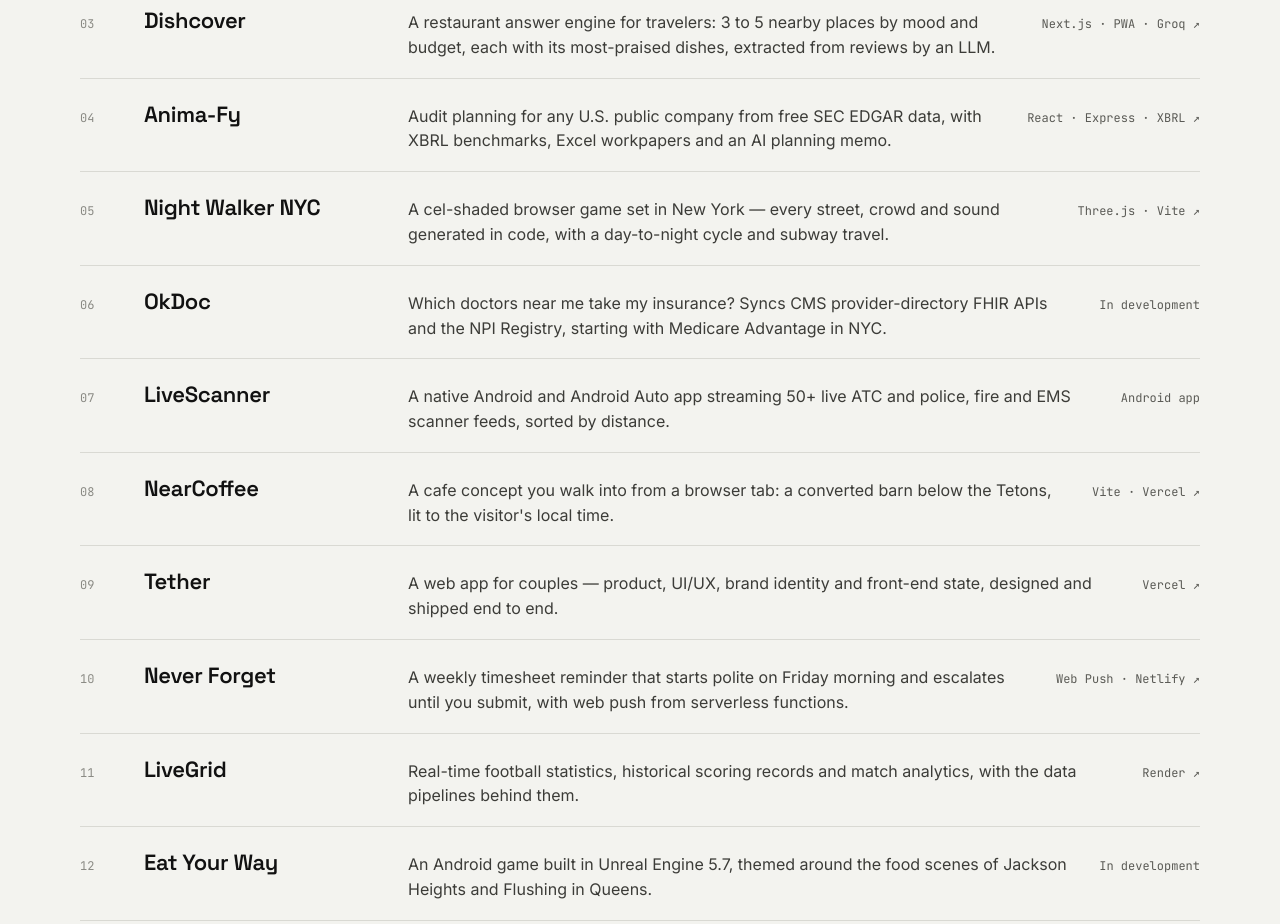
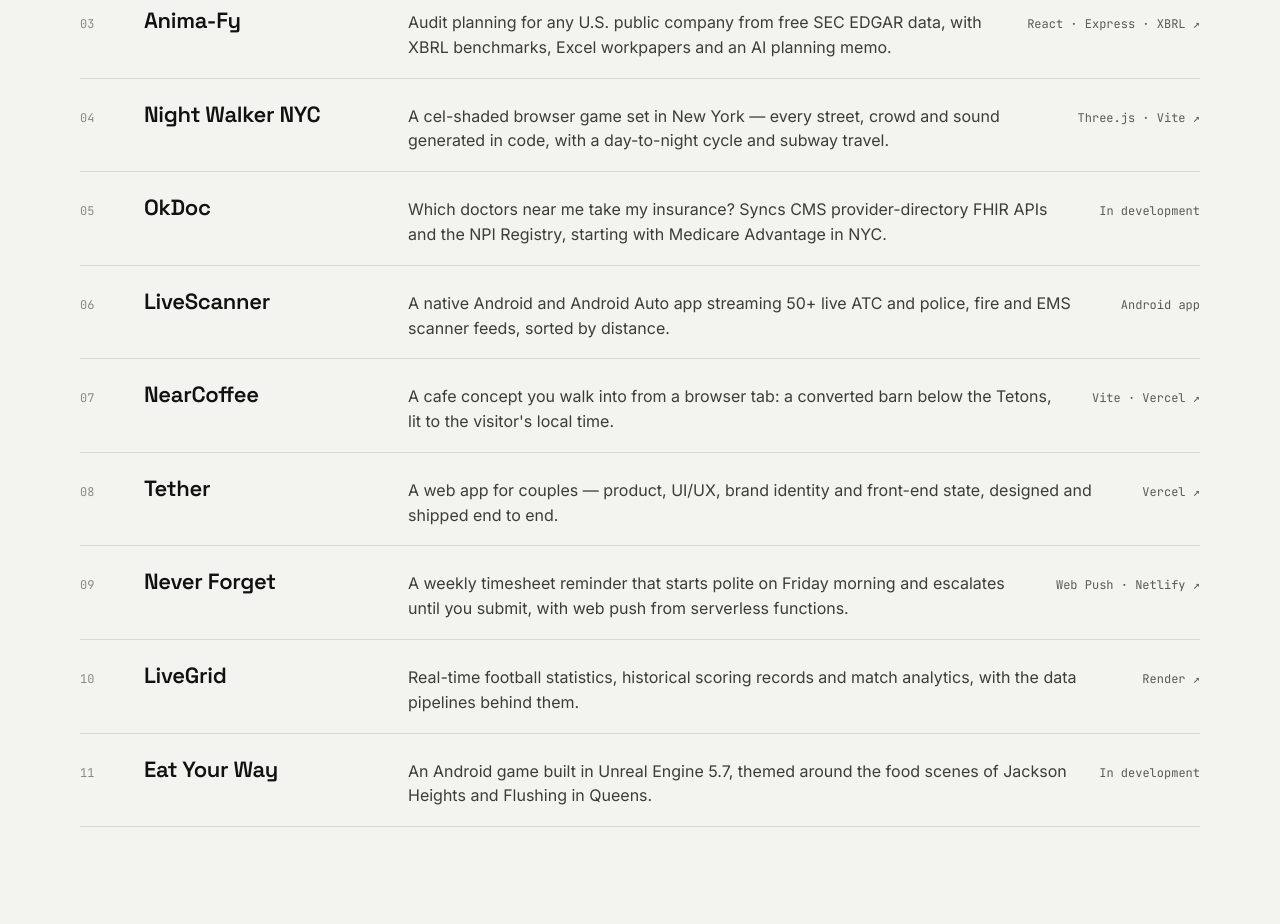
Before and after one commit to fahimalamwork/FahimAlam, a plain HTML site: page index.html in a window 1280 px wide. Shown: the part 5061-5985 px from the top of the page. Drawn offline with Linux system fonts and the light colour scheme.

Commit message:
Remove Dishcover from the site, the Lab and the Lab share card

```diff
--- a/index.html
+++ b/index.html
@@ -235,7 +235,7 @@
             <h2 class="section-title">Things I've built and shipped.</h2>
             <p class="projects-intro">A live freight platform, a web agency and its client sites, and the side projects I've shipped along the way.</p>
           </div>
-          <a class="underline-link" href="lab/">All 16 in the Lab →</a>
+          <a class="underline-link" href="lab/">All 15 in the Lab →</a>
         </div>
 
         <div class="featured">
@@ -271,16 +271,15 @@
         </div>
 
         <ol class="index" aria-label="More projects">
-          <li class="index-row"><a href="https://dishcover-two.vercel.app" target="_blank" rel="noopener"><span class="index-no">03</span><span class="index-name">Dishcover</span><span class="index-line">A restaurant answer engine for travelers: 3 to 5 nearby places by mood and budget, each with its most-praised dishes, extracted from reviews by an LLM.</span><span class="index-meta">Next.js · PWA · Groq ↗</span></a></li>
-          <li class="index-row"><a href="https://animafy-ai.vercel.app" target="_blank" rel="noopener"><span class="index-no">04</span><span class="index-name">Anima-Fy</span><span class="index-line">Audit planning for any U.S. public company from free SEC EDGAR data, with XBRL benchmarks, Excel workpapers and an AI planning memo.</span><span class="index-meta">React · Express · XBRL ↗</span></a></li>
-          <li class="index-row"><a href="https://three-js-brainstorm.vercel.app" target="_blank" rel="noopener"><span class="index-no">05</span><span class="index-name">Night Walker NYC</span><span class="index-line">A cel-shaded browser game set in New York — every street, crowd and sound generated in code, with a day-to-night cycle and subway travel.</span><span class="index-meta">Three.js · Vite ↗</span></a></li>
-          <li class="index-row"><div><span class="index-no">06</span><span class="index-name">OkDoc</span><span class="index-line">Which doctors near me take my insurance? Syncs CMS provider-directory FHIR APIs and the NPI Registry, starting with Medicare Advantage in NYC.</span><span class="index-meta">In development</span></div></li>
-          <li class="index-row"><div><span class="index-no">07</span><span class="index-name">LiveScanner</span><span class="index-line">A native Android and Android Auto app streaming 50+ live ATC and police, fire and EMS scanner feeds, sorted by distance.</span><span class="index-meta">Android app</span></div></li>
-          <li class="index-row"><a href="https://www.nearcoffee.space" target="_blank" rel="noopener"><span class="index-no">08</span><span class="index-name">NearCoffee</span><span class="index-line">A cafe concept you walk into from a browser tab: a converted barn below the Tetons, lit to the visitor's local time.</span><span class="index-meta">Vite · Vercel ↗</span></a></li>
-          <li class="index-row"><a href="https://tether-us.vercel.app" target="_blank" rel="noopener"><span class="index-no">09</span><span class="index-name">Tether</span><span class="index-line">A web app for couples — product, UI/UX, brand identity and front-end state, designed and shipped end to end.</span><span class="index-meta">Vercel ↗</span></a></li>
-          <li class="index-row"><a href="https://neverforget-timesheet.netlify.app" target="_blank" rel="noopener"><span class="index-no">10</span><span class="index-name">Never Forget</span><span class="index-line">A weekly timesheet reminder that starts polite on Friday morning and escalates until you submit, with web push from serverless functions.</span><span class="index-meta">Web Push · Netlify ↗</span></a></li>
-          <li class="index-row"><a href="https://livegrid.onrender.com" target="_blank" rel="noopener"><span class="index-no">11</span><span class="index-name">LiveGrid</span><span class="index-line">Real-time football statistics, historical scoring records and match analytics, with the data pipelines behind them.</span><span class="index-meta">Render ↗</span></a></li>
-          <li class="index-row"><div><span class="index-no">12</span><span class="index-name">Eat Your Way</span><span class="index-line">An Android game built in Unreal Engine 5.7, themed around the food scenes of Jackson Heights and Flushing in Queens.</span><span class="index-meta">In development</span></div></li>
+          <li class="index-row"><a href="https://animafy-ai.vercel.app" target="_blank" rel="noopener"><span class="index-no">03</span><span class="index-name">Anima-Fy</span><span class="index-line">Audit planning for any U.S. public company from free SEC EDGAR data, with XBRL benchmarks, Excel workpapers and an AI planning memo.</span><span class="index-meta">React · Express · XBRL ↗</span></a></li>
+          <li class="index-row"><a href="https://three-js-brainstorm.vercel.app" target="_blank" rel="noopener"><span class="index-no">04</span><span class="index-name">Night Walker NYC</span><span class="index-line">A cel-shaded browser game set in New York — every street, crowd and sound generated in code, with a day-to-night cycle and subway travel.</span><span class="index-meta">Three.js · Vite ↗</span></a></li>
+          <li class="index-row"><div><span class="index-no">05</span><span class="index-name">OkDoc</span><span class="index-line">Which doctors near me take my insurance? Syncs CMS provider-directory FHIR APIs and the NPI Registry, starting with Medicare Advantage in NYC.</span><span class="index-meta">In development</span></div></li>
+          <li class="index-row"><div><span class="index-no">06</span><span class="index-name">LiveScanner</span><span class="index-line">A native Android and Android Auto app streaming 50+ live ATC and police, fire and EMS scanner feeds, sorted by distance.</span><span class="index-meta">Android app</span></div></li>
+          <li class="index-row"><a href="https://www.nearcoffee.space" target="_blank" rel="noopener"><span class="index-no">07</span><span class="index-name">NearCoffee</span><span class="index-line">A cafe concept you walk into from a browser tab: a converted barn below the Tetons, lit to the visitor's local time.</span><span class="index-meta">Vite · Vercel ↗</span></a></li>
+          <li class="index-row"><a href="https://tether-us.vercel.app" target="_blank" rel="noopener"><span class="index-no">08</span><span class="index-name">Tether</span><span class="index-line">A web app for couples — product, UI/UX, brand identity and front-end state, designed and shipped end to end.</span><span class="index-meta">Vercel ↗</span></a></li>
+          <li class="index-row"><a href="https://neverforget-timesheet.netlify.app" target="_blank" rel="noopener"><span class="index-no">09</span><span class="index-name">Never Forget</span><span class="index-line">A weekly timesheet reminder that starts polite on Friday morning and escalates until you submit, with web push from serverless functions.</span><span class="index-meta">Web Push · Netlify ↗</span></a></li>
+          <li class="index-row"><a href="https://livegrid.onrender.com" target="_blank" rel="noopener"><span class="index-no">10</span><span class="index-name">LiveGrid</span><span class="index-line">Real-time football statistics, historical scoring records and match analytics, with the data pipelines behind them.</span><span class="index-meta">Render ↗</span></a></li>
+          <li class="index-row"><div><span class="index-no">11</span><span class="index-name">Eat Your Way</span><span class="index-line">An Android game built in Unreal Engine 5.7, themed around the food scenes of Jackson Heights and Flushing in Queens.</span><span class="index-meta">In development</span></div></li>
         </ol>
       </div>
     </section>
--- a/lab/lab.js
+++ b/lab/lab.js
@@ -8,9 +8,6 @@ const PROJECTS = [
   { id: 'uplift', name: 'Uplift Digital Partners', kind: 'client', url: 'https://upliftdigitalpartners.com', shot: true,
     tagline: 'A web agency for local small businesses',
     description: 'A web agency I co-founded that builds and modernizes websites and apps for local small businesses. The company site runs on GitHub Pages with a custom domain, and includes a conversational booking assistant that sends confirmation emails and one-click Google Calendar invites.' },
-  { id: 'dishcover', name: 'Dishcover', kind: 'product', url: 'https://dishcover-two.vercel.app', shot: true,
-    tagline: 'A restaurant answer engine for travelers',
-    description: 'A mobile-first PWA that shows 3 to 5 nearby restaurants by mood and budget, each with its most-praised dishes and prices. An LLM extracts top dishes from review text, stored in Supabase by place to keep API costs near zero, with optional Halal, Kosher, vegetarian and vegan filters.' },
   { id: 'okdoc', name: 'OkDoc', kind: 'dev', url: null, status: 'In development',
     tagline: 'Which doctors near me take my insurance?',
     description: 'An in-network doctor finder, starting with Medicare Advantage plans in NYC. It syncs public CMS-mandated provider directory FHIR APIs and the NPI Registry into Postgres through payer adapters, labels every result with its source and freshness, and is built for 12 languages to WCAG 2.2 AA.' },
```
Also changed, not shown: lab/index.html (+6 -6 lines), assets/og-lab.jpg, assets/shots/dishcover.jpg (deleted), 1 other file.
